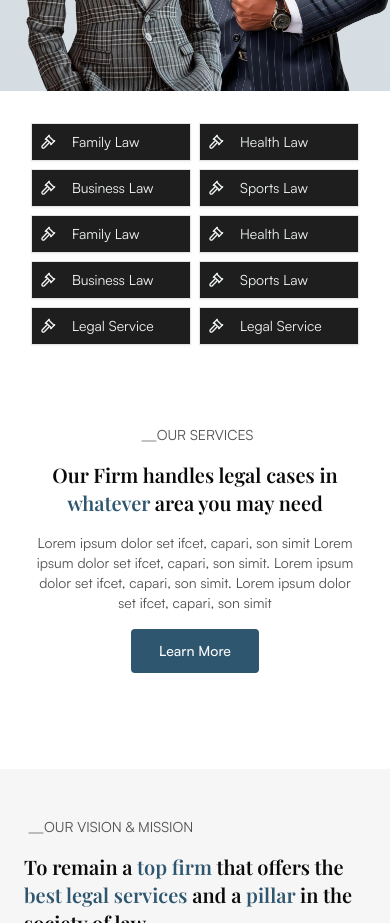
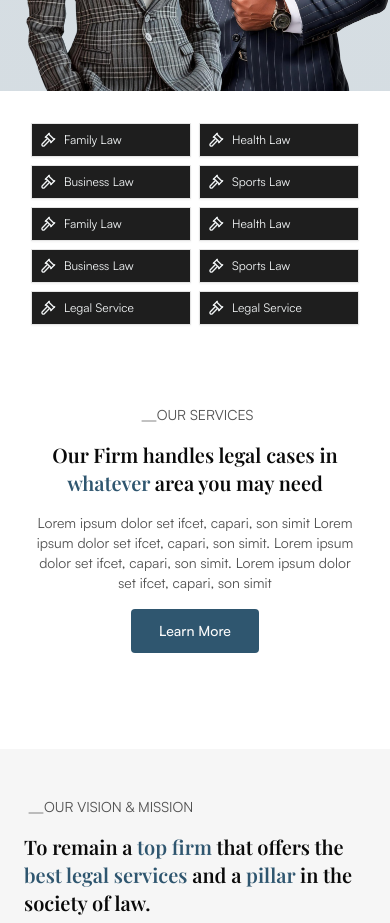
Before and after one commit to Galamsey-P/paxwellschambers, a Next.js app: page / in a window 390 px wide. Shown: the part 1360-2283 px from the top of the page. Built offline with nearby package versions, Linux system fonts and the light colour scheme.

Commit message:
style: play around with responsiveness

```diff
--- a/src/components/cards/practice-card.tsx
+++ b/src/components/cards/practice-card.tsx
@@ -7,10 +7,10 @@ type Props = {
 
 export default function PracticeCard({ label}: Props) {
     return (
-        <Card className="w-full bg-[#1e1e1e] hover:bg-deep-sb text-whyte rounded-none h-max pb-0 my-auto cursor-default">
-            <CardContent className=" flex items-center gap-4 pb-0 md:p-5  p-2 my-auto  ">
+        <Card className="w-full max-w-full overflow-hidden bg-[#1e1e1e] hover:bg-deep-sb text-whyte rounded-none h-max pb-0 my-auto cursor-default">
+            <CardContent className=" flex flex-wra items-center gap-2 md:gap-4 pb-0 md:p-5  p-2 my-auto  ">
                 <Gavel className="flex-shrink-0 max-sm:size-4" />
-                <p className="flex-shrink-0">
+                <p className="flex-wrap text-xs lg:text-base">
                     {label}
                 </p>
             </CardContent>
```
